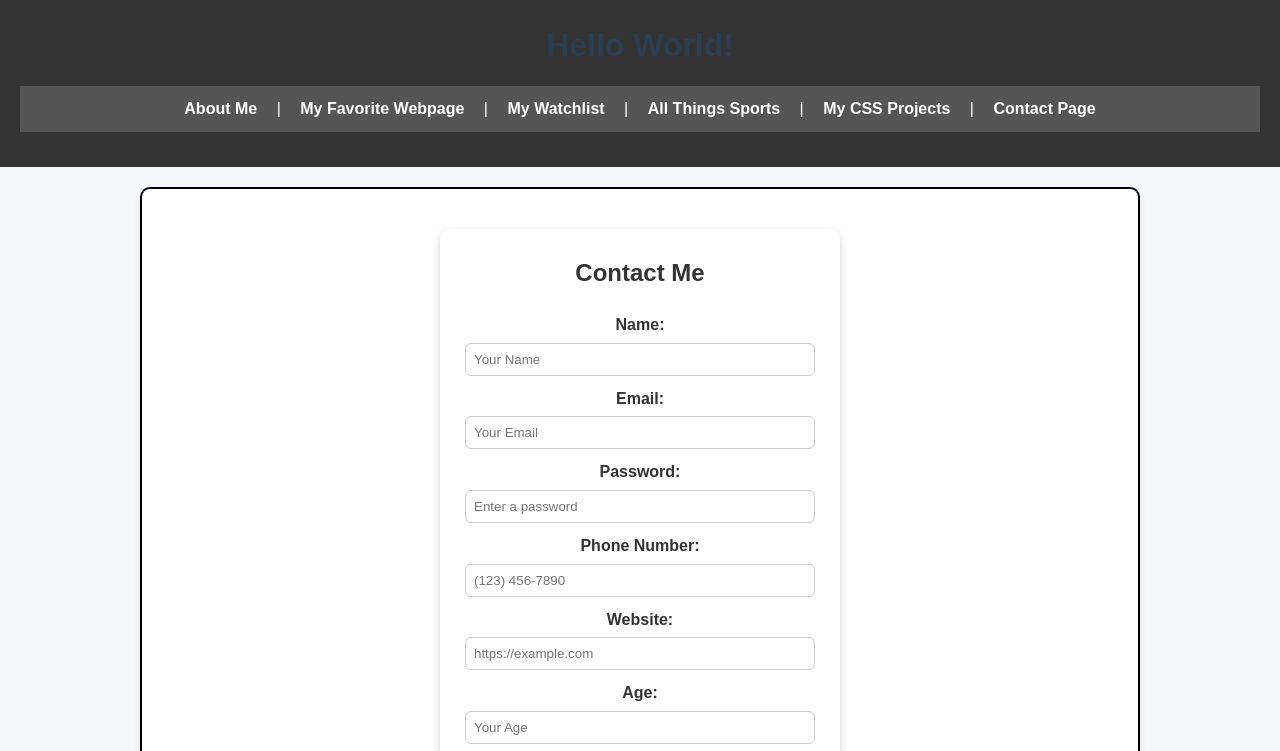
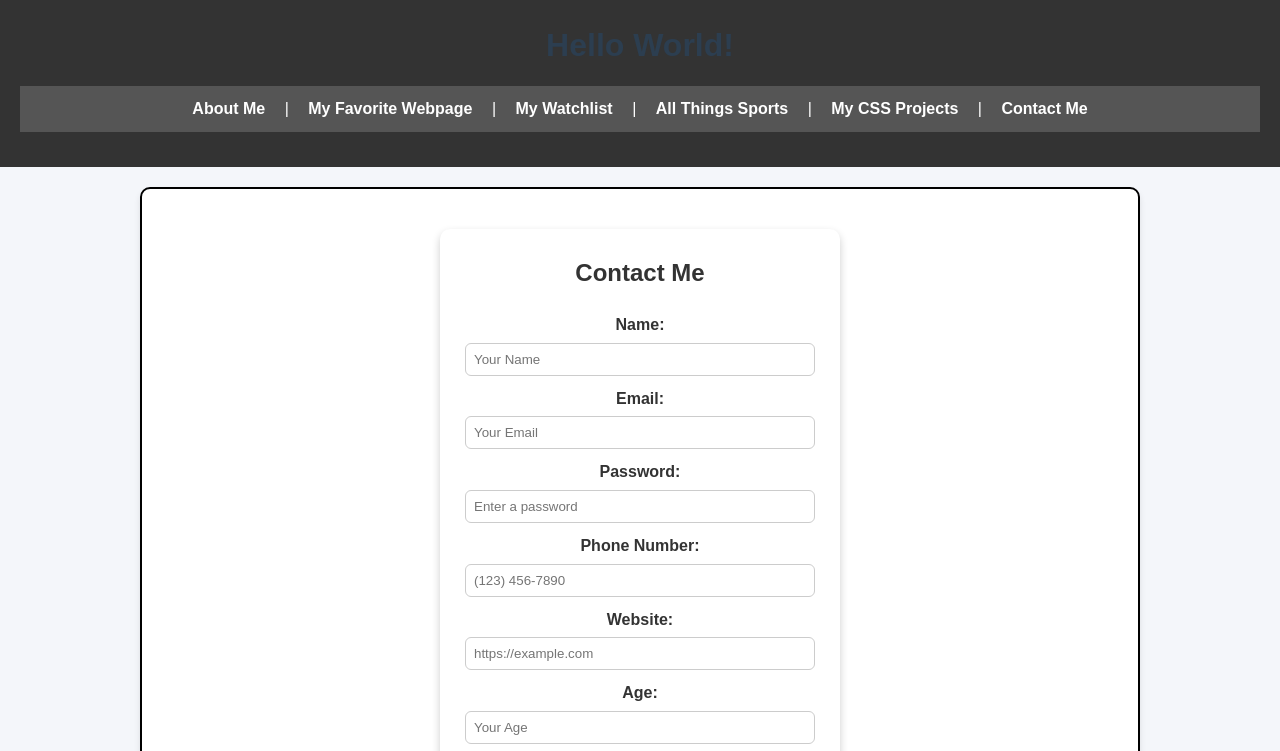
Before and after one commit to Elreezy-max/my-portfolio, a plain HTML site: page contactMe/index.html in a window 1280 px wide. Shown: the top 751 px of the page. Drawn offline with Linux system fonts and the light colour scheme.

Commit message:
Update index.html

```diff
--- a/contactMe/index.html
+++ b/contactMe/index.html
@@ -5,7 +5,7 @@
     <link rel="stylesheet" href="css/contact.css">
     <meta charset="UTF-8">
     <meta name="viewport" content="width=device-width, initial-scale=1.0">
-    <title>Contact Form</title>
+    <title>Contact Me</title>
 </head>
     <script src="scripts/form.js"></script>
 <body>
@@ -19,7 +19,7 @@
             <a href="https://www.crunchyroll.com/">My Watchlist</a> |
             <a href="https://www.espn.com/">All Things Sports</a> |
             <a href="../cssProjects/index.html">My CSS Projects</a> |
-            <a href="index.html">Contact Page</a>
+            <a href="index.html">Contact Me</a>
         </nav>
     </header>
 
```
